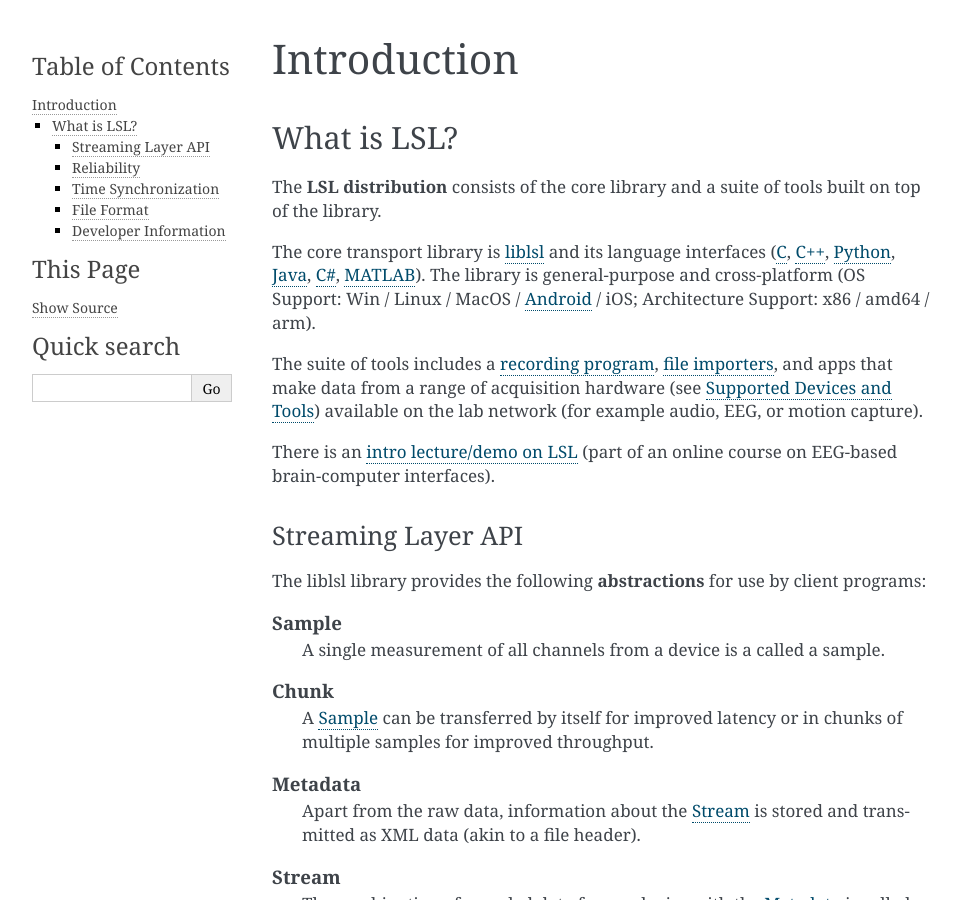
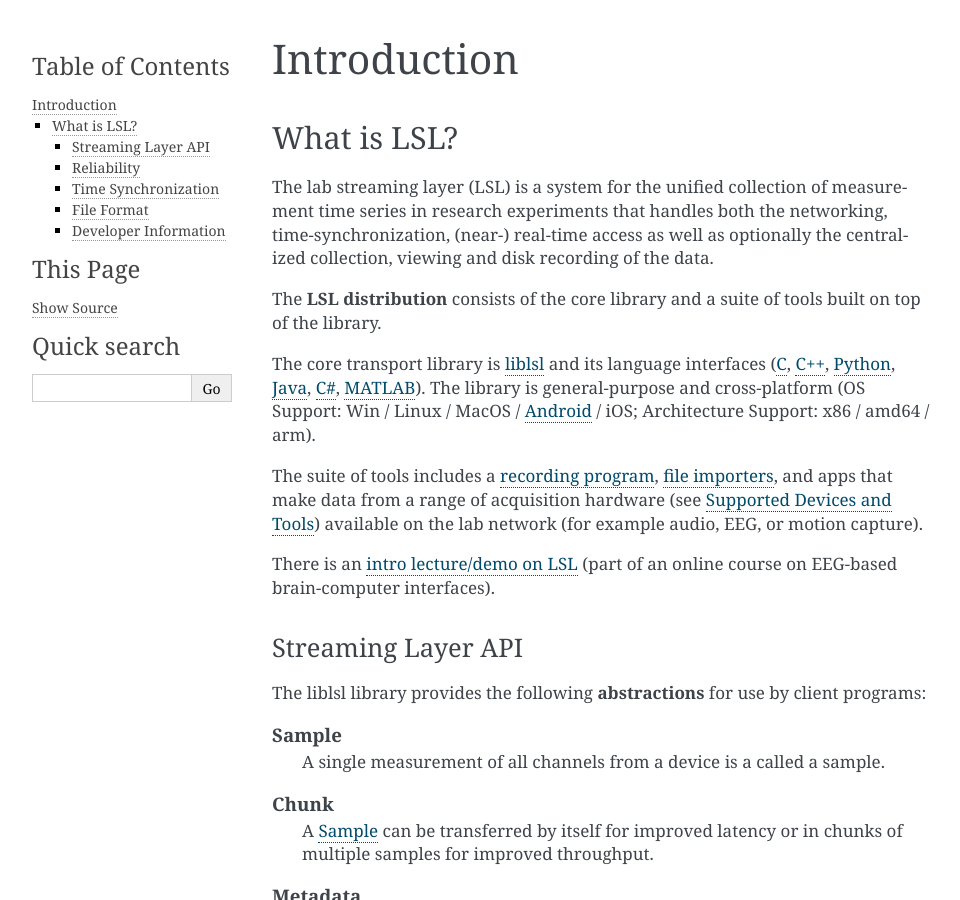
Before and after one commit to sccn/labstreaminglayer, a Sphinx documentation site: the page built from docs/info/intro.rst, in a window 1280 px wide and 900 px high. Shown: the whole window, without its empty margins (148-1108 px from the left). Built offline with Sphinx 7.4.7, drawn with Linux system fonts in a browser that asks for light colours.

Commit message:
Update intro.rst
I took the LSL definition from the readme file. I found a general description of what LSL is at the very beginning of the introduction for people that are not familiar with it could help.
Thanks for your work :)

```diff
--- a/docs/info/intro.rst
+++ b/docs/info/intro.rst
@@ -3,6 +3,8 @@ Introduction
 
 What is LSL?
 ************
+
+The lab streaming layer (LSL) is a system for the unified collection of measurement time series in research experiments that handles both the networking, time-synchronization, (near-) real-time access as well as optionally the centralized collection, viewing and disk recording of the data.
 
 The **LSL distribution** consists of the core library and a suite of tools built on top of the library.
 
```
